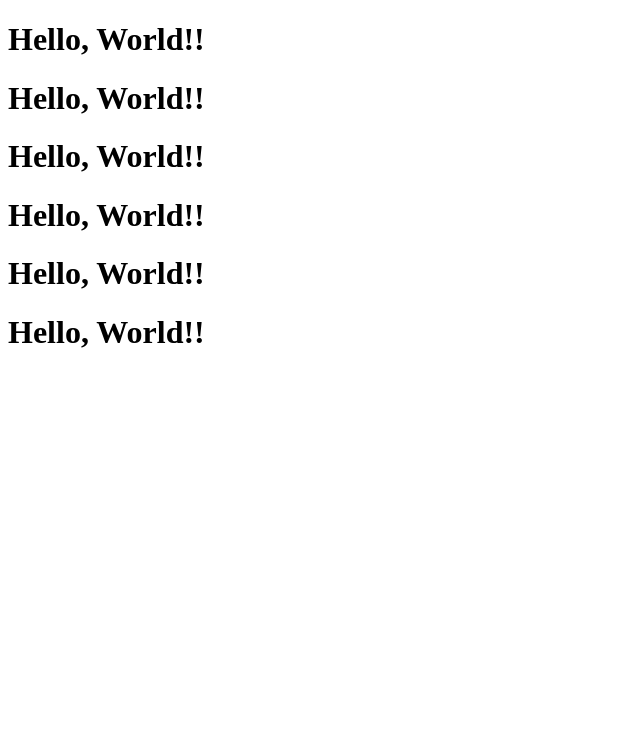
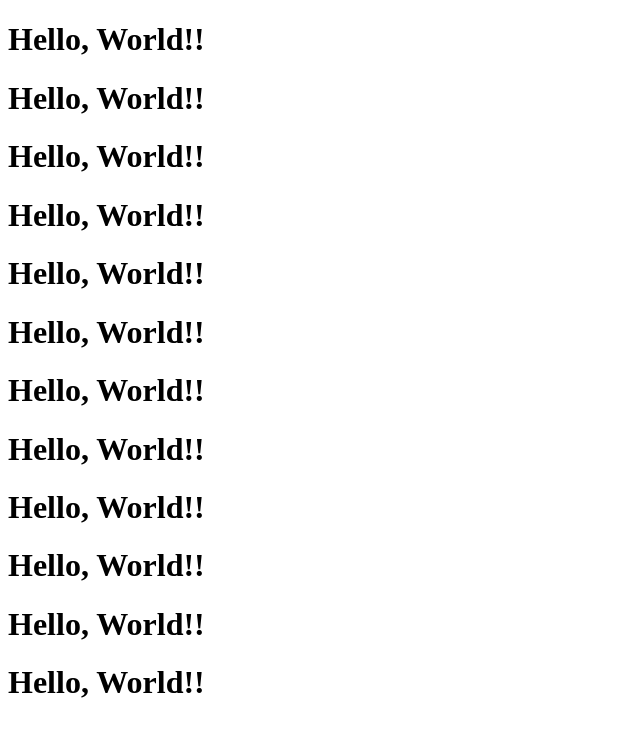
Before and after one commit to shay-saharan/MyWebsite, a plain HTML site: page page.html in a window 1280 px wide. Shown: the whole page, without its empty margins (0-640 px from the left). Drawn offline with Linux system fonts and the light colour scheme.

Commit message:
Add more 'Hello, World!!' headings to page
Six additional <h1>Hello, World!!</h1> elements were added to page.html, increasing the number of greetings displayed on the page.

```diff
--- a/page.html
+++ b/page.html
@@ -12,6 +12,12 @@
     <h1>Hello, World!!</h1>
     <h1>Hello, World!!</h1>
     <h1>Hello, World!!</h1>
+    <h1>Hello, World!!</h1>
+    <h1>Hello, World!!</h1>
+    <h1>Hello, World!!</h1>
+    <h1>Hello, World!!</h1>
+    <h1>Hello, World!!</h1>
+    <h1>Hello, World!!</h1>
 
 </body>
 </html>
```
